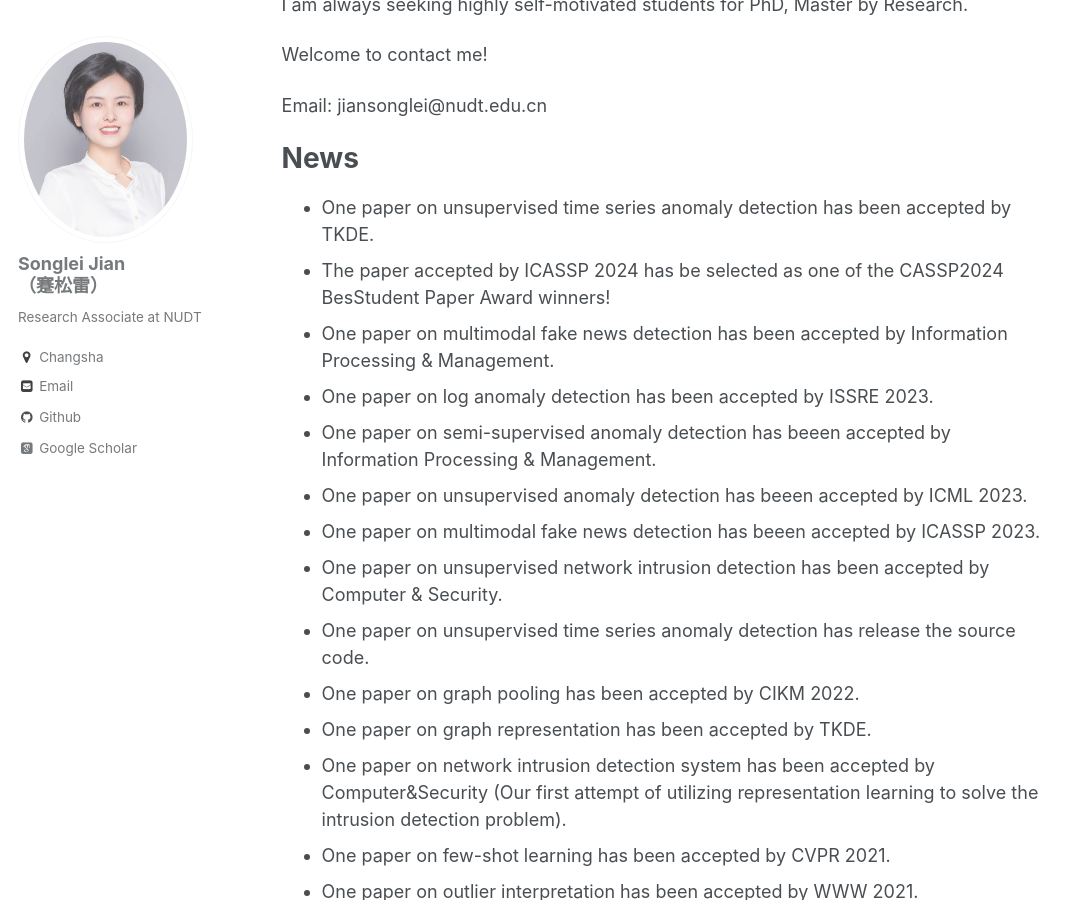
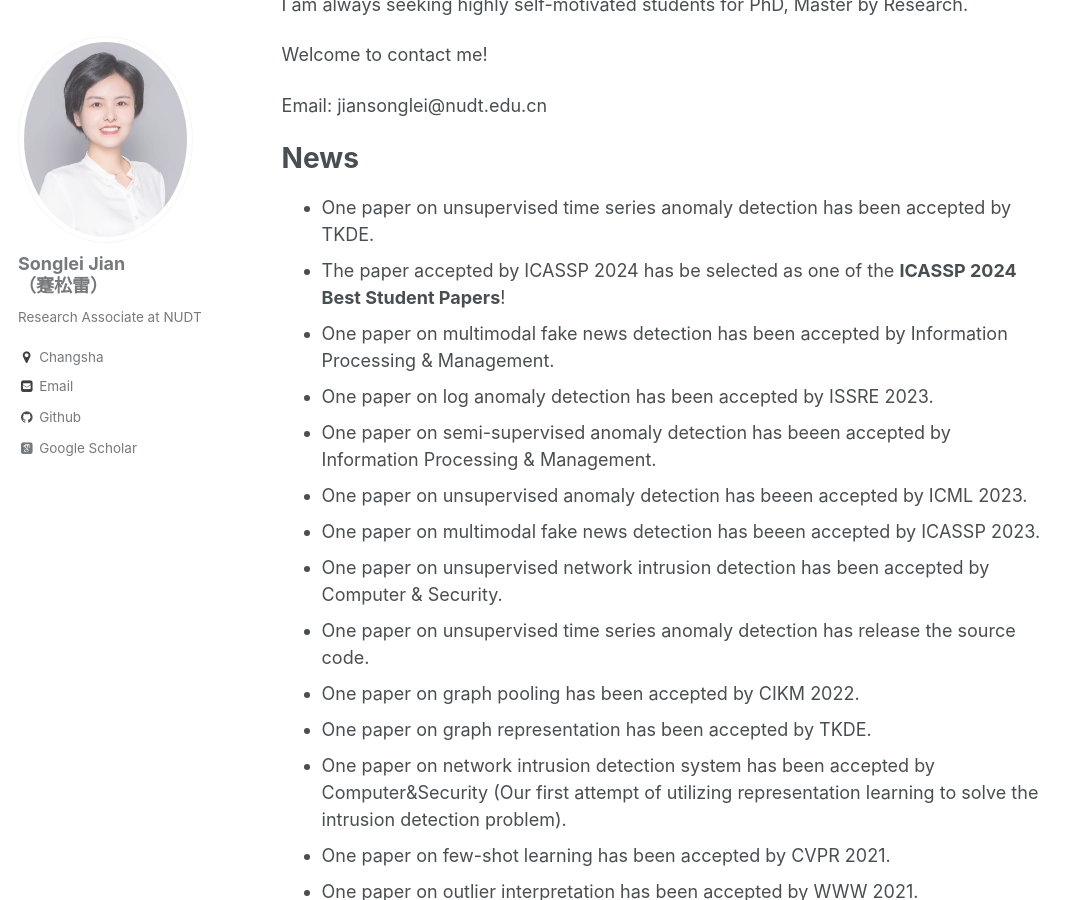
Before and after one commit to jiansonglei/jiansonglei.github.io, a Jekyll site: the page built from _pages/about.md, in a window 1280 px wide and 900 px high, scrolled down 540 px. Shown: the whole window, without its empty margins (0-1083 px from the left). Built offline with Jekyll 4.4.1, drawn with Linux system fonts in a browser that asks for light colours; some web fonts are replaced; a script that is not in the unit is left out.

Commit message:
Update about.md

```diff
--- a/_pages/about.md
+++ b/_pages/about.md
@@ -21,7 +21,7 @@ Email: jiansonglei@nudt.edu.cn
 News
 ========
 * One paper on unsupervised time series anomaly detection has been accepted by TKDE.
-* The paper accepted by ICASSP 2024 has be selected as one of the CASSP2024 BesStudent Paper Award winners!
+* The paper accepted by ICASSP 2024 has be selected as one of the **ICASSP 2024 Best Student Papers**!
 * One paper on multimodal fake news detection has been accepted by Information Processing & Management.
 * One paper on log anomaly detection has been accepted by ISSRE 2023.
 * One paper on semi-supervised anomaly detection has beeen accepted by Information Processing & Management.
```
